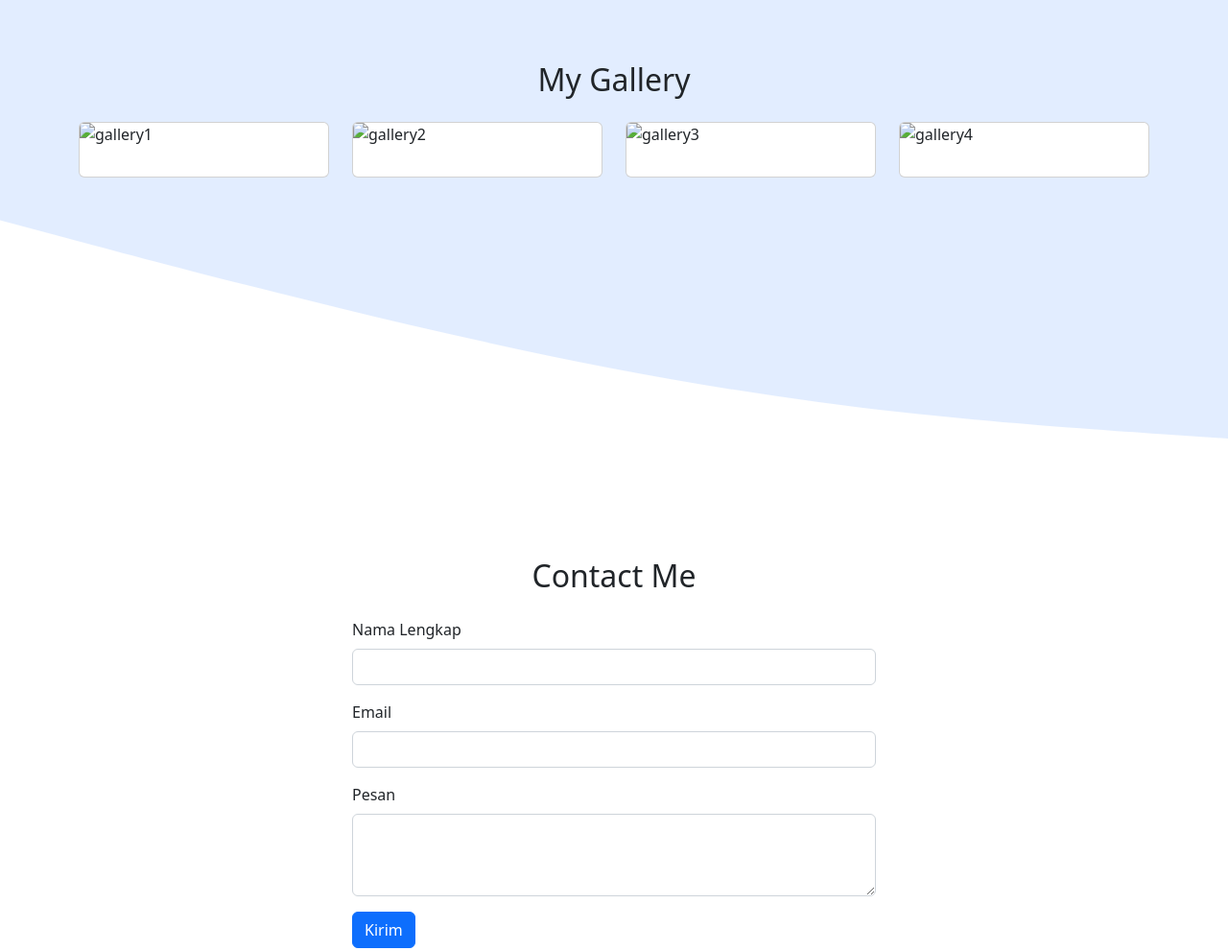
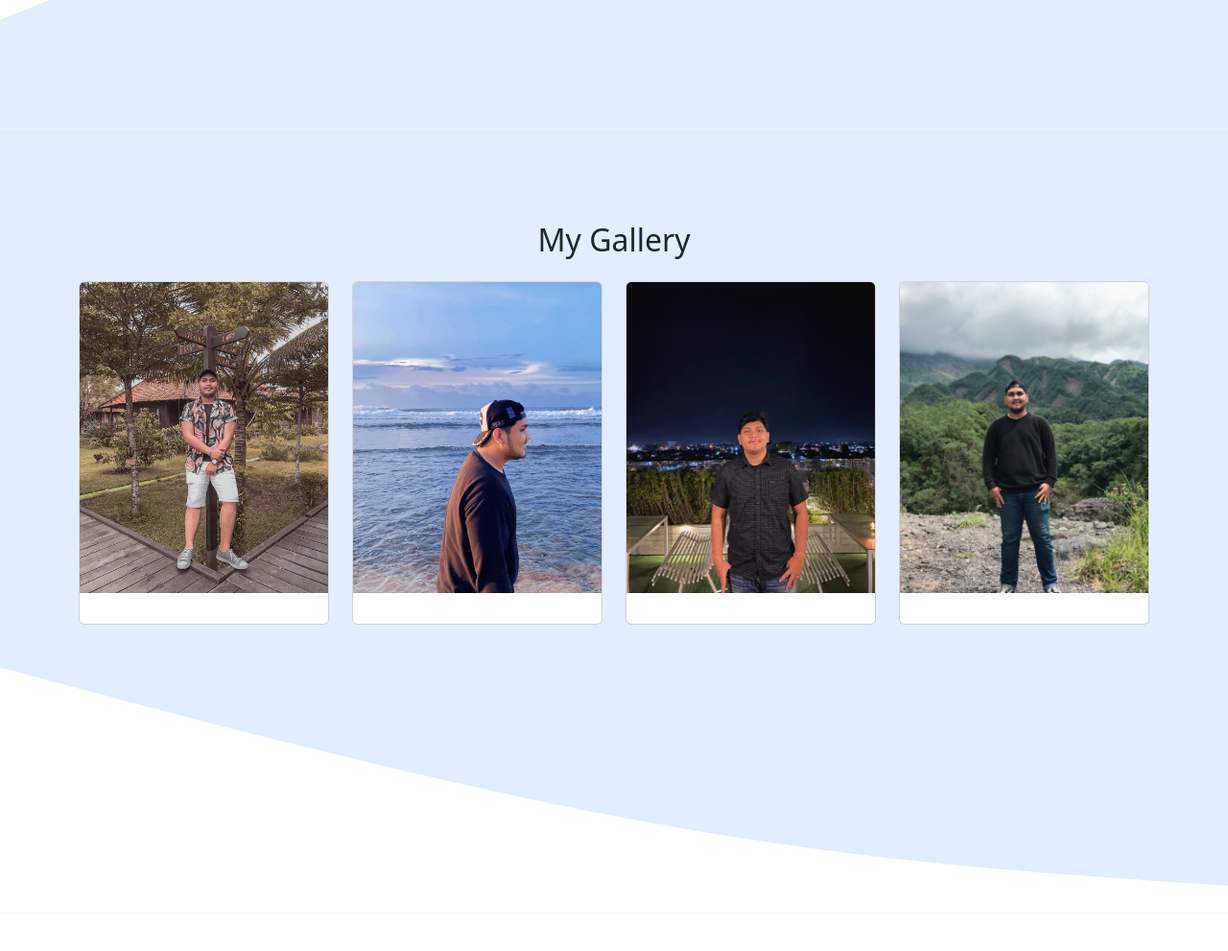
Before and after one commit to fadhilalfikriii/fadhilalfikriii.github.io, a plain HTML site: page index.html in a window 1280 px wide. Shown: the part 1220-2211 px from the top of the page at 96% size. Drawn offline with nearby package versions, Linux system fonts and the light colour scheme.

Commit message:
Update index.html

```diff
--- a/index.html
+++ b/index.html
@@ -48,7 +48,7 @@
 
     <!-- Jumbotron -->
     <section class="jumbotron text-center">
-      <img src="img/fadhil.jpg" alt="Fadhil Al Fikri" width="200" class="rounded-circle img-thumbnail" />
+      <img src="fadhil.jpg" alt="Fadhil Al Fikri" width="200" class="rounded-circle img-thumbnail" />
       <h1 class="display-4">Fadhil Al Fikri</h1>
       <p class="lead"></p>
       <svg xmlns="http://www.w3.org/2000/svg" viewBox="0 0 1440 320">
@@ -100,7 +100,7 @@
         <div class="row">
           <div class="col-md-3 mb-3">
             <div class="card" data-aos="flip-left" data-aos-duration="500">
-              <img src="img/fadhil6.jpeg" class="card-img-top" alt="gallery1" />
+              <img src="fadhil6.jpeg" class="card-img-top" alt="gallery1" />
               <div class="card-body">
                 <p class="card-text"></p>
               </div>
@@ -108,7 +108,7 @@
           </div>
           <div class="col-md-3 mb-3">
             <div class="card" data-aos="flip-left" data-aos-duration="500" data-aos-delay="100">
-              <img src="img/fadhil2.jpeg" class="card-img-top" alt="gallery2" />
+              <img src="fadhil2.jpeg" class="card-img-top" alt="gallery2" />
               <div class="card-body">
                 <p class="card-text"></p>
               </div>
@@ -116,7 +116,7 @@
           </div>
           <div class="col-md-3 mb-3">
             <div class="card" data-aos="flip-left" data-aos-duration="500" data-aos-delay="200">
-              <img src="img/fadhil4.jpeg" class="card-img-top" alt="gallery3" />
+              <img src="fadhil4.jpeg" class="card-img-top" alt="gallery3" />
               <div class="card-body">
                 <p class="card-text"></p>
               </div>
@@ -124,7 +124,7 @@
           </div>
           <div class="col-md-3 mb-3">
             <div class="card" data-aos="flip-left" data-aos-duration="500" data-aos-delay="300">
-              <img src="img/fadhil5.jpeg" class="card-img-top" alt="gallery4" />
+              <img src="fadhil5.jpeg" class="card-img-top" alt="gallery4" />
               <div class="card-body">
                 <p class="card-text"></p>
               </div>
```
